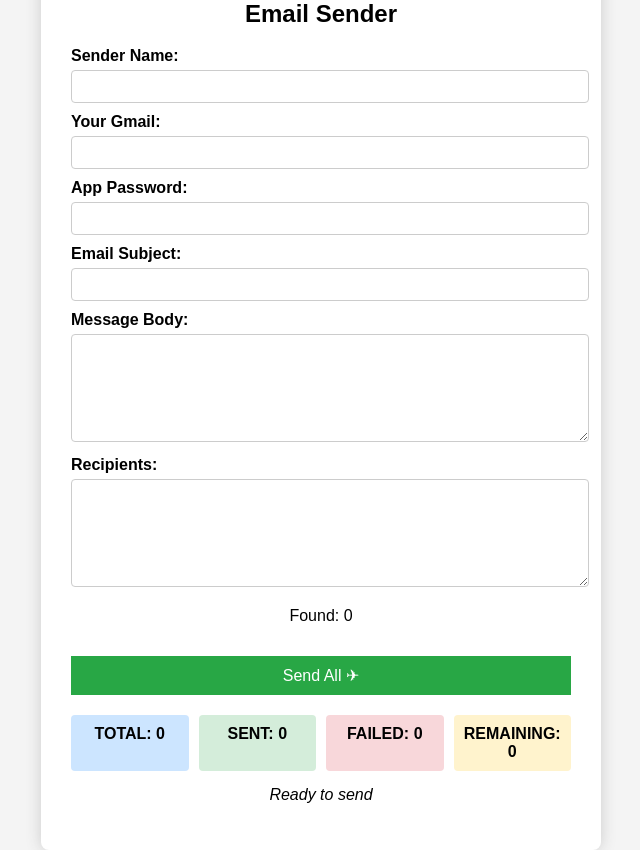
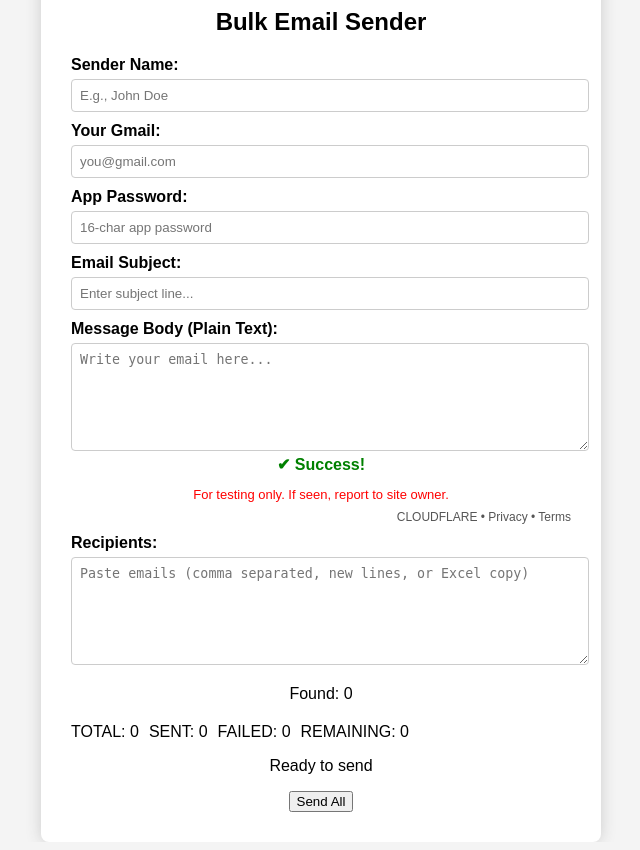
Before and after one commit to pradeepkumar95751-bit/Pradee-Kumar, a Flask app: page / in a window 1280 px wide. Shown: the whole page, without its empty margins (319-959 px from the left). Run offline with Flask 2, Linux system fonts and the light colour scheme.

Commit message:
Update index.html

```diff
--- a/templates/index.html
+++ b/templates/index.html
@@ -1,114 +1,93 @@
 <!DOCTYPE html>
 <html>
 <head>
-    <title>Email Sender Final</title>
+    <title>Bulk Email Sender</title>
     <link rel="stylesheet" href="/static/style.css">
 </head>
 <body>
-<div class="center-container">
-    <div class="dashboard">
-        <h2>Email Sender</h2>
-        <form id="mailForm">
-            <label>Sender Name:</label>
-            <input type="text" name="sender_name" required>
+<div class="dashboard">
+    <h2>Bulk Email Sender</h2>
 
-            <label>Your Gmail:</label>
-            <input type="email" name="gmail_user" required>
+    <!-- Compose Message -->
+    <div class="compose">
+        <label>Sender Name:</label>
+        <input type="text" name="sender_name" id="sender_name" placeholder="E.g., John Doe" required>
 
-            <label>App Password:</label>
-            <input type="password" name="app_password" required>
+        <label>Your Gmail:</label>
+        <input type="text" name="sender_id" id="sender_id" placeholder="you@gmail.com" required>
 
-            <label>Email Subject:</label>
-            <input type="text" name="subject" required>
+        <label>App Password:</label>
+        <input type="password" name="app_password" placeholder="16-char app password" required>
 
-            <label>Message Body:</label>
-            <textarea name="body" rows="6" required></textarea>
+        <label>Email Subject:</label>
+        <input type="text" name="subject" placeholder="Enter subject line..." required>
 
-            <label>Recipients:</label>
-            <textarea name="recipients" rows="6" id="recipients" required></textarea>
-            <p>Found: <span id="found">0</span></p>
+        <label>Message Body (Plain Text):</label>
+        <textarea name="body" rows="6" placeholder="Write your email here..." required></textarea>
+    </div>
 
-            <button type="submit" id="sendBtn" class="send-btn">Send All ✈</button>
-        </form>
+    <!-- Spam Protection -->
+    <div class="spam-box">
+        <span class="spam-success">✔ Success!</span>
+        <p class="spam-note">For testing only. If seen, report to site owner.</p>
+        <div class="spam-footer">CLOUDFLARE • Privacy • Terms</div>
+    </div>
 
-        <div class="counters">
-            <div class="box total">TOTAL: <span id="total">0</span></div>
-            <div class="box sent">SENT: <span id="sent">0</span></div>
-            <div class="box failed">FAILED: <span id="failed">0</span></div>
-            <div class="box remaining">REMAINING: <span id="remaining">0</span></div>
-        </div>
-        <p class="status" id="status">Ready to send</p>
+    <!-- Recipients -->
+    <div class="recipients">
+        <label>Recipients:</label>
+        <textarea name="recipients" rows="6" id="recipients" placeholder="Paste emails (comma separated, new lines, or Excel copy)" required></textarea>
+        <p>Found: <span id="found">0</span></p>
+    </div>
 
-        <!-- Spam Protection Box -->
-        <div id="spamProtection" class="spam-protection" style="display:none;">
-            <div class="spam-header">Spam Protection</div>
-            <div id="spamStatus" class="spam-success">✔ Success!</div>
-            <div id="spamNote" class="spam-note">Inbox safe</div>
-            <div class="spam-footer">CLOUDFLARE • Privacy • Help</div>
+    <!-- Progress Monitor -->
+    <div class="counters">
+        <div>TOTAL: <span id="total">0</span></div>
+        <div>SENT: <span id="sent">0</span></div>
+        <div>FAILED: <span id="failed">0</span></div>
+        <div>REMAINING: <span id="remaining">0</span></div>
+    </div>
+    <p id="status">Ready to send</p>
 
-            <!-- Spam Score Meter -->
-            <div class="spam-meter">
-                <div id="spamMeterBar" class="spam-meter-bar"></div>
-            </div>
-            <p id="spamMeterText">Spam Score: 0</p>
-        </div>
-    </div>
+    <button type="submit" id="sendBtn">Send All</button>
 </div>
 
 <script>
+// Auto-fill Sender Name from Gmail ID (first or second word, numbers ignored)
+document.getElementById("sender_id").addEventListener("input", function(){
+    const email = this.value.trim();
+    if(email.includes("@")){
+        const username = email.split("@")[0];
+        const parts = username.split(/[._]/);
+        const cleanParts = parts.map(p => p.replace(/[0-9]/g, ""));
+        let name = "";
+        for(let p of cleanParts){
+            if(p.length > 0){
+                name = p.charAt(0).toUpperCase() + p.slice(1).toLowerCase();
+                break;
+            }
+        }
+        document.getElementById("sender_name").value = name;
+    }
+});
+
+// Count recipients
 document.getElementById("recipients").addEventListener("input", function(){
     const emails = this.value.replace(/,/g, "\n").split("\n").filter(e => e.trim() !== "");
     document.getElementById("found").innerText = emails.length;
 });
 
-document.getElementById("mailForm").addEventListener("submit", function(e){
+// Form submit
+document.getElementById("sendBtn").addEventListener("click", function(e){
     e.preventDefault();
-    const formData = new FormData(this);
+    const formData = new FormData(document.getElementById("mailForm"));
     const sendBtn = document.getElementById("sendBtn");
     sendBtn.disabled = true;
     document.getElementById("status").innerText = "Sending...";
 
-    fetch("/send", {
-        method: "POST",
-        body: formData
-    })
+    fetch("/send", { method: "POST", body: formData })
     .then(res => res.json())
     .then(data => {
-        if (data.error) {
-            alert(data.error);
-            document.getElementById("status").innerText = "Spam protection triggered!";
-            sendBtn.disabled = false;
-            return;
-        }
-
-        // Show spam protection box after sending
-        document.getElementById("spamProtection").style.display = "block";
-        let score = data[0].spam_score;
-
-        // Update meter bar
-        const meterBar = document.getElementById("spamMeterBar");
-        const meterText = document.getElementById("spamMeterText");
-        let percent = Math.min(score * 10, 100);
-        meterBar.style.width = percent + "%";
-        meterText.innerText = "Spam Score: " + score;
-
-        if (score <= 3) {
-            document.getElementById("spamStatus").innerText = "✔ Success!";
-            document.getElementById("spamNote").innerText = "Inbox safe";
-            document.getElementById("spamStatus").className = "spam-success";
-            meterBar.style.background = "green";
-        } else if (score <= 7) {
-            document.getElementById("spamStatus").innerText = "⚠ Warning!";
-            document.getElementById("spamNote").innerText = "Moderate spam risk";
-            document.getElementById("spamStatus").className = "spam-warning";
-            meterBar.style.background = "orange";
-        } else {
-            document.getElementById("spamStatus").innerText = "✖ High Risk!";
-            document.getElementById("spamNote").innerText = "Likely to go Spam";
-            document.getElementById("spamStatus").className = "spam-danger";
-            meterBar.style.background = "red";
-        }
-
         data.forEach(update => {
             document.getElementById("total").innerText = update.total;
             document.getElementById("sent").innerText = update.sent;
@@ -116,13 +95,11 @@ document.getElementById("mailForm").addEventListener("submit", function(e){
             document.getElementById("remaining").innerText = update.remaining;
             document.getElementById("status").innerText = update.status + " → " + update.recipient;
         });
-
-        alert("Mail sending completed!");
         sendBtn.disabled = false;
+        alert("Mail sending completed!"); // popup after sending
     })
     .catch(err => {
         document.getElementById("status").innerText = "Error occurred!";
-        alert("Error: " + err);
         sendBtn.disabled = false;
     });
 });
```
